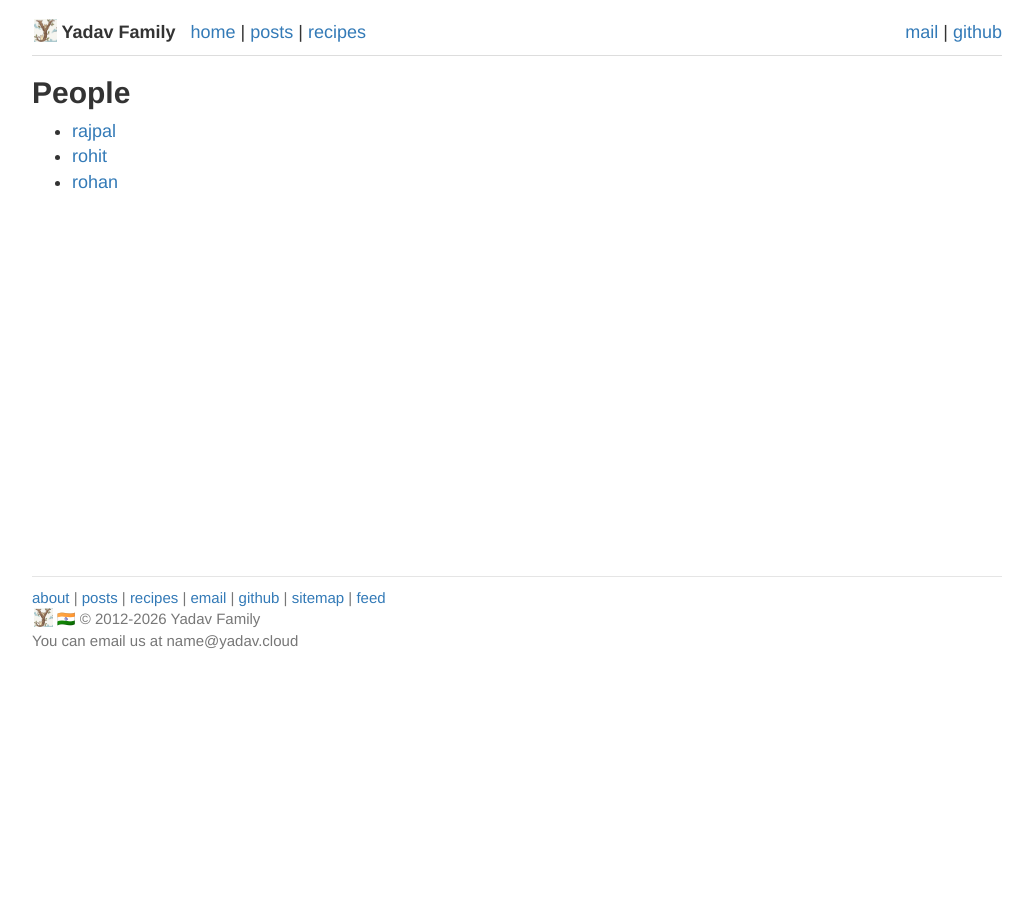
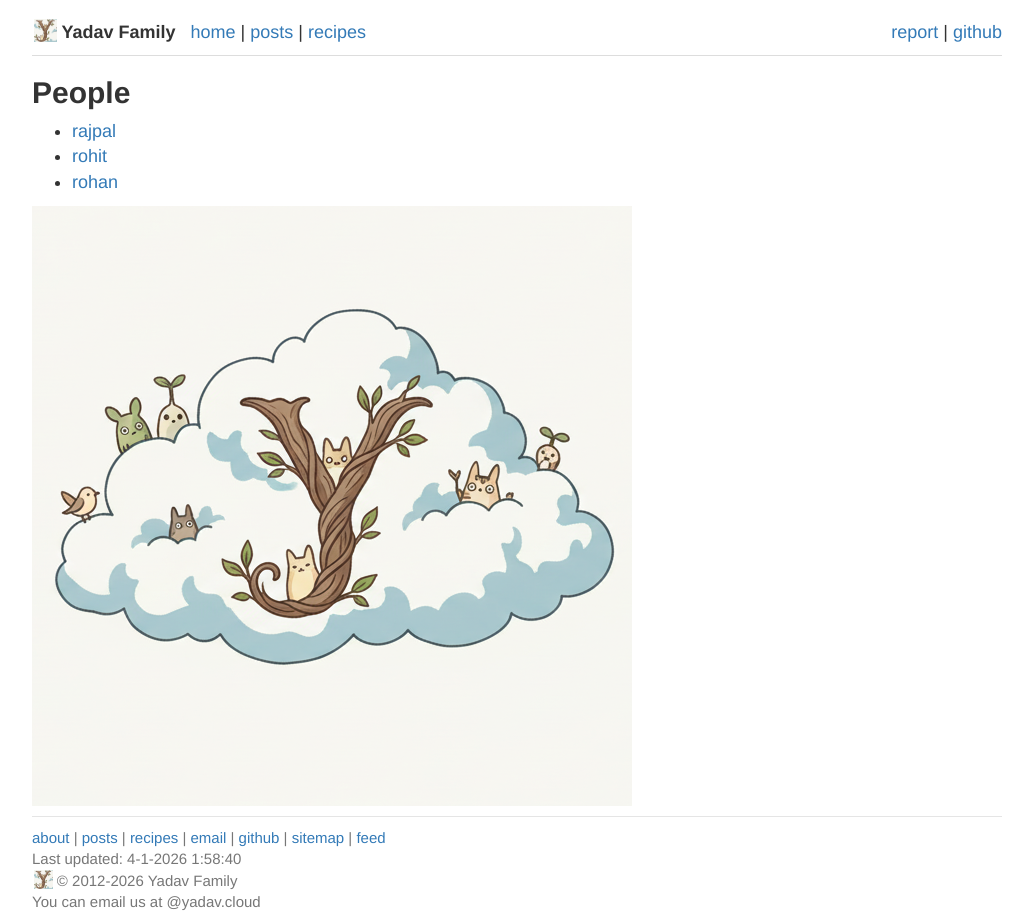
Before and after one commit to yadavcloud/yadavcloud.github.io, a Jekyll site: the page built from index.md, in a window 1280 px wide. Shown: the whole page, without its empty margins (123-1156 px from the left). Built offline with Jekyll 4.4.1, drawn with Linux system fonts in a browser that asks for light colours; before the commit the page ends 900 px from its top, so only the background shows below that.

Commit message:
fix
Signed-off-by: Rohit Yadav <rohit@yadav.cloud>

```diff
--- a/_includes/footer.html
+++ b/_includes/footer.html
@@ -8,9 +8,9 @@
     <a href="/sitemap.xml">sitemap</a> |
     <a href="/atom.xml">feed</a>
     <br/>
-    <span class="logo y">&nbsp;</span> 🇮🇳
-
+    Last updated: {{ site.time | date: '%-d-%-m-%Y %-H:%M:%S' }} <br/>
+    <span class="logo y">&nbsp;</span>
     © 2012-{{ site.time | date: '%Y' }} {{site.author}} <br/>
-    You can email us at name@yadav.cloud
+    You can email us at <name>@yadav.cloud
   </p>
 </footer>
--- a/_includes/header.html
+++ b/_includes/header.html
@@ -9,7 +9,7 @@
       <a href="/recipes">recipes</a>
     </span>
     <span class="topright">
-      <a style="text-decoration: none;" href="mailto:{{site.email}}" title="Email: {{site.email}}">mail</a> |
+      <a style="text-decoration: none;" href="mailto:{{site.email}}" title="Email: {{site.email}}">report</a> |
       <a style="text-decoration: none;" href="https://github.com/yadavcloud" title="Github">github</a>
     </span>
   </div>
--- a/index.md
+++ b/index.md
@@ -6,3 +6,5 @@ title: People
 * [rajpal](https://rajpal.yadav.cloud)
 * [rohit](https://rohit.yadav.cloud)
 * [rohan](https://rohan.yadav.cloud)
+
+![yc](./assets/logo.png "Yadav Family")
```
Also changed, not shown: posts.md (+1 -1 lines).
